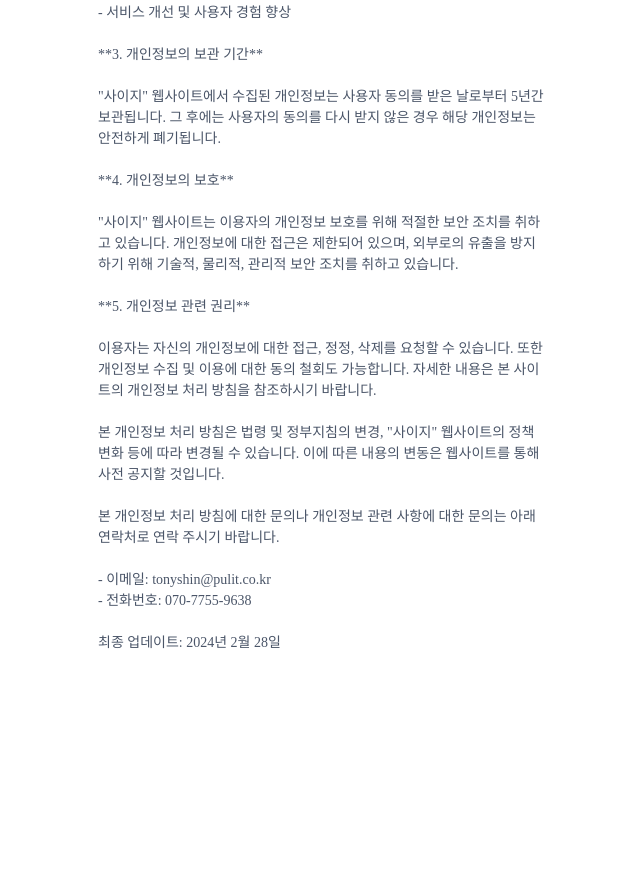
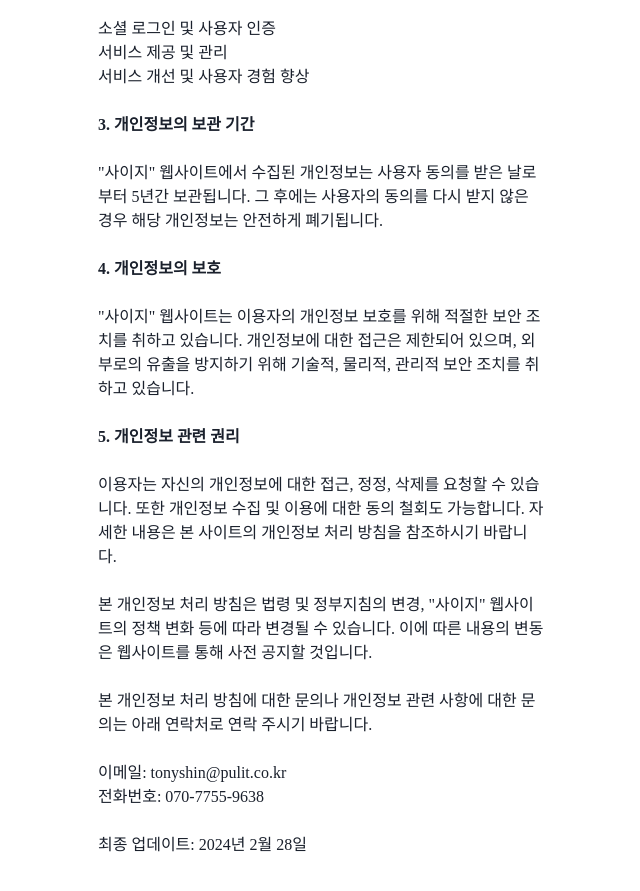
Before and after one commit to ShinHyunJong/sizy-next, a Next.js app: page /privacy-policy in a window 1280 px wide. Shown: the part 559-1450 px from the top of the page, without its empty margins (318-958 px from the left). Before the commit the page ends 1292 px from the top, so only its background shows below. Built offline with nearby package versions, Linux system fonts and the light colour scheme; a web font is replaced by a local one.

Commit message:
개인정보처리 방침

```diff
--- a/package.json
+++ b/package.json
@@ -38,6 +38,7 @@
     "react-dom": "^18.2.0",
     "react-hook-form": "^7.47.0",
     "react-icons": "^4.10.1",
+    "react-markdown": "^9.0.1",
     "react-number-format": "^5.3.1",
     "react-query": "^3.39.3",
     "react-reveal": "^1.2.2",
--- a/src/configs/term.ts
+++ b/src/configs/term.ts
@@ -55,17 +55,17 @@ export const policy = `
 
 "사이지" 웹사이트에서는 사용자가 소셜 로그인을 통해 접속할 때 다음과 같은 개인정보를 수집합니다:
 
-- 이름
-- 휴대폰 번호
-- 이메일 주소
+이름* (필수사항)
+휴대폰 번호* (필수사항)
+이메일 주소* (필수사항)
 
 **2. 개인정보의 사용목적**
 
 "사이지" 웹사이트에서 수집된 개인정보는 다음과 같은 목적으로 사용됩니다:
 
-- 소셜 로그인 및 사용자 인증
-- 서비스 제공 및 관리
-- 서비스 개선 및 사용자 경험 향상
+소셜 로그인 및 사용자 인증
+서비스 제공 및 관리
+서비스 개선 및 사용자 경험 향상
 
 **3. 개인정보의 보관 기간**
 
@@ -83,7 +83,7 @@ export const policy = `
 
 본 개인정보 처리 방침에 대한 문의나 개인정보 관련 사항에 대한 문의는 아래 연락처로 연락 주시기 바랍니다.
 
-- 이메일: tonyshin@pulit.co.kr
-- 전화번호: 070-7755-9638
+이메일: tonyshin@pulit.co.kr
+전화번호: 070-7755-9638
 
 최종 업데이트: 2024년 2월 28일`;
--- a/src/pages/privacy-policy.tsx
+++ b/src/pages/privacy-policy.tsx
@@ -1,4 +1,5 @@
-import { Container, Text } from '@chakra-ui/react';
+import { Box, Container, Text } from '@chakra-ui/react';
+import Markdown from 'react-markdown';
 
 import { policy } from '@/configs/term';
 
@@ -8,9 +9,9 @@ function PrivacyPolicyPage() {
       <Text fontWeight="bold" mb={4}>
         개인정보 처리방침
       </Text>
-      <Text whiteSpace="pre-line" fontSize="sm" color="gray.600">
-        {policy}
-      </Text>
+      <Box whiteSpace="pre-line">
+        <Markdown>{policy}</Markdown>
+      </Box>
     </Container>
   );
 }
```
Also changed, not shown: 1 other file (tests, documents, lock files or other folders).
